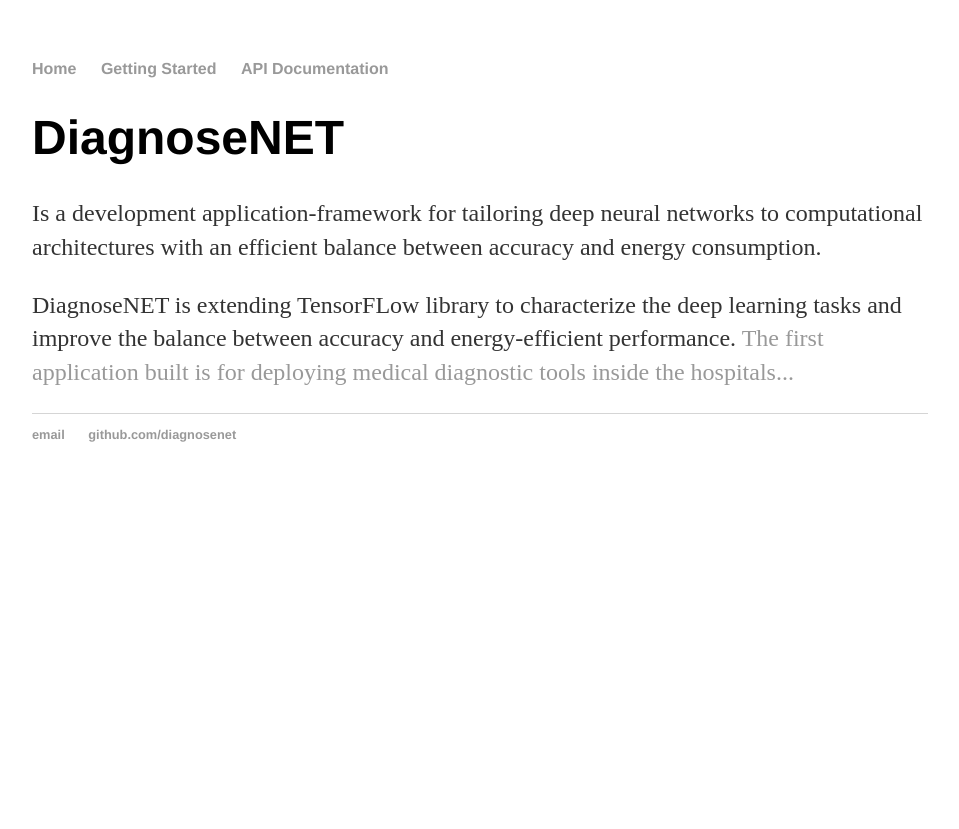
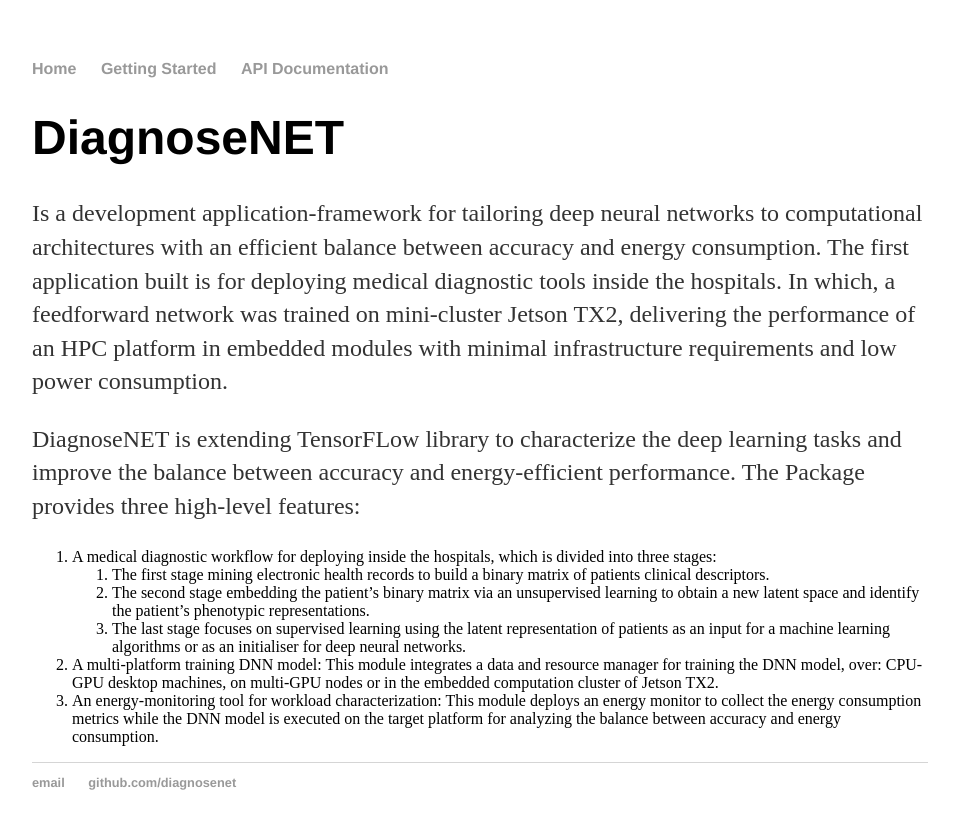
Before and after one commit to diagnosenet/diagnosenet.github.io, a Jekyll site: the page built from index.html, in a window 1280 px wide. Shown: the top 829 px of the page, without its empty margins (160-1119 px from the left). Built offline with Jekyll 4.4.1, drawn with Linux system fonts in a browser that asks for light colours.

Commit message:
Update index.html

```diff
--- a/index.html
+++ b/index.html
@@ -1,13 +1,35 @@
 ---
 layout: default
-title: DiagnoseNET Framework
+title: DiagnoseNET
 ---
 
 <div class="blurb">
 	<h1>DiagnoseNET</h1>
 	<p>Is a development application-framework for tailoring deep neural networks to computational architectures
-		with an efficient balance between accuracy and energy consumption.</p>
-	<p>DiagnoseNET is extending TensorFLow library to characterize the deep learning tasks and improve the balance between
-        	accuracy and energy-efficient performance.
-        <a href="/about">The first application built is for deploying medical diagnostic tools inside the hospitals...</a></p>
+		with an efficient balance between accuracy and energy consumption.
+		The first application built is for deploying medical diagnostic tools inside the hospitals.
+		In which, a feedforward network was trained on mini-cluster Jetson TX2,
+		delivering the performance of an HPC platform in embedded modules with minimal infrastructure requirements
+		and low power consumption.</p>
+	<p>DiagnoseNET is extending TensorFLow library to characterize the deep learning
+		tasks and improve the balance between accuracy and energy-efficient performance.
+		The Package provides three high-level features:
+		<ol>
+			<li>A medical diagnostic workflow for deploying inside the hospitals, which is divided into three stages:
+				<ol>
+					<li>The first stage mining electronic health records to build a binary matrix of patients clinical descriptors.</li>
+					<li>The second stage embedding the patient’s binary matrix via an unsupervised learning
+						to obtain a new latent space and identify the patient’s phenotypic representations.</li>
+					<li>The last stage focuses on supervised learning using the latent representation of patients as an input
+						for a machine learning algorithms or as an initialiser for deep neural networks.</li>
+				</ol></li>
+			<li>A multi-platform training DNN model: This module integrates a data and resource manager for training the DNN model,
+				over: CPU-GPU desktop machines, on multi-GPU nodes or in the embedded computation cluster of Jetson TX2.
+				</li>
+			<li>An energy-monitoring tool for workload characterization:
+				This module deploys an energy monitor to collect the energy consumption metrics while
+				the DNN model is executed on the target platform for analyzing the balance between accuracy
+				and energy consumption.
+				</li>
+		</ol>
 </div><!-- /.blurb -->
```
